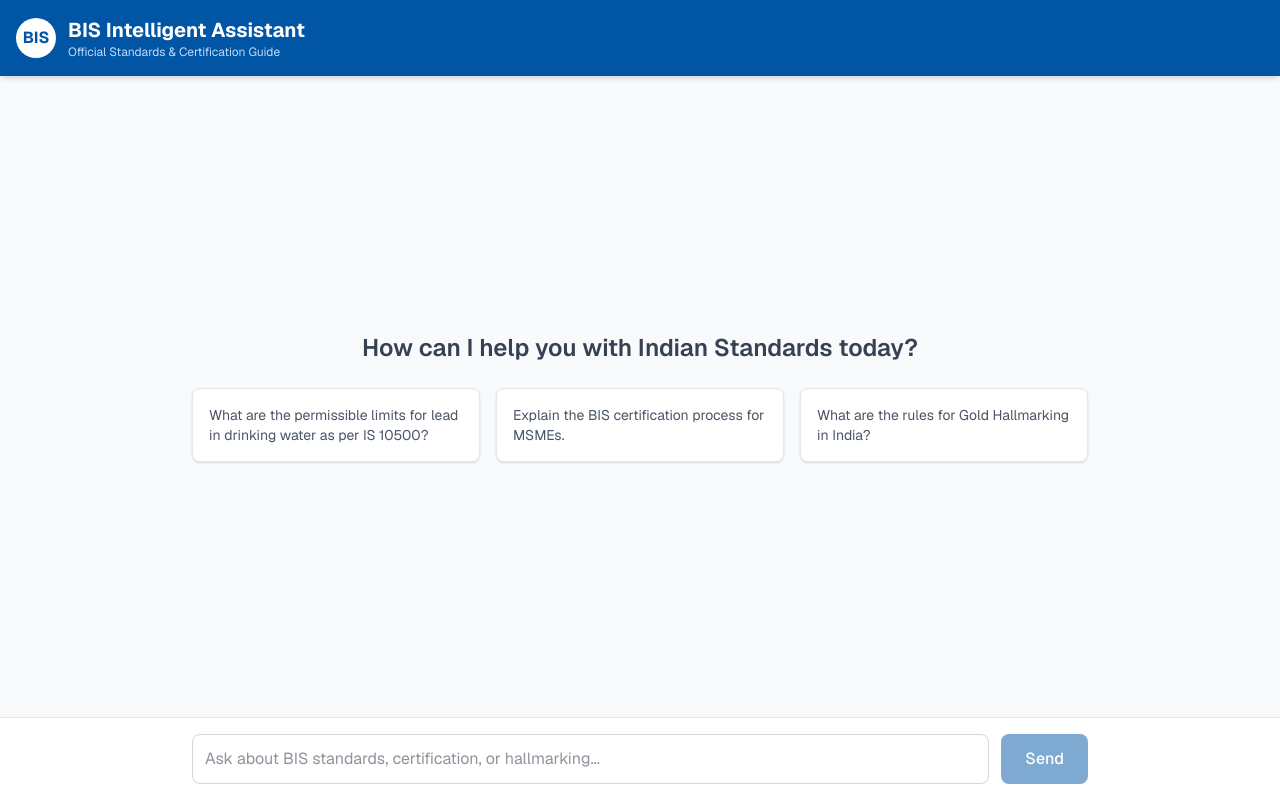
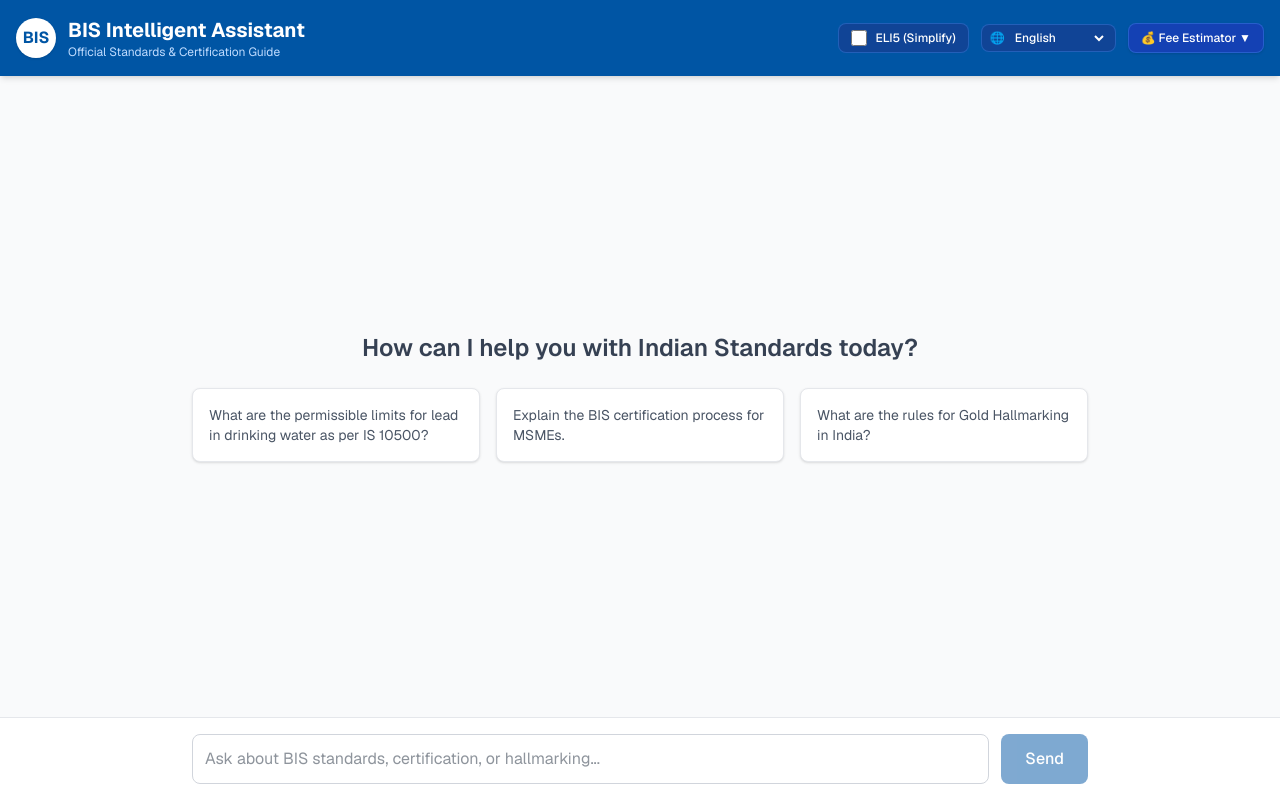
Before and after one commit to aryan-mishra219/bis_standard, a Next.js app in the folder frontend/: page / in a window 1280 px wide. Built offline with nearby package versions, Linux system fonts and the light colour scheme.

Commit message:
Phase 5 - Add ELI5 mode, Multilingual response selection, and MSME Fee Estimator

```diff
--- a/frontend/app/page.js
+++ b/frontend/app/page.js
@@ -6,6 +6,13 @@ export default function ChatInterface() {
   const [messages, setMessages] = useState([]);
   const [input, setInput] = useState("");
   const [isLoading, setIsLoading] = useState(false);
+
+  // Phase 5 Hackathon "Wow" Features States
+  const [language, setLanguage] = useState("English");
+  const [simplify, setSimplify] = useState(false);
+  const [showFeeEstimator, setShowFeeEstimator] = useState(false);
+  const [enterpriseType, setEnterpriseType] = useState("Large");
+
   const messagesEndRef = useRef(null);
 
   const scrollToBottom = () => {
@@ -29,7 +36,7 @@ export default function ChatInterface() {
       const res = await fetch("http://localhost:8000/api/chat", {
         method: "POST",
         headers: { "Content-Type": "application/json" },
-        body: JSON.stringify({ query }),
+        body: JSON.stringify({ query, language, simplify }),
       });
 
       const data = await res.json();
@@ -52,16 +59,116 @@ export default function ChatInterface() {
     "What are the rules for Gold Hallmarking in India?"
   ];
 
+  // Fee calculation logic
+  const baseFee = 100000;
+  let discountPercent = 0;
+  if (enterpriseType === "Small") discountPercent = 50;
+  else if (enterpriseType === "Micro/Startup") discountPercent = 80;
+
+  const finalFee = baseFee * (1 - discountPercent / 100);
+  const savings = baseFee - finalFee;
+
   return (
     <div className="flex flex-col h-screen bg-gray-50 font-sans text-gray-800">
       {/* Header */}
-      <header className="bg-[#0055A4] text-white p-4 shadow-md flex items-center gap-3">
-        <div className="w-10 h-10 bg-white rounded-full flex items-center justify-center font-bold text-[#0055A4]">BIS</div>
-        <div>
-          <h1 className="text-xl font-bold">BIS Intelligent Assistant</h1>
-          <p className="text-xs text-blue-200">Official Standards & Certification Guide</p>
+      <header className="bg-[#0055A4] text-white p-4 shadow-md flex flex-wrap items-center justify-between gap-4">
+        <div className="flex items-center gap-3">
+          <div className="w-10 h-10 bg-white rounded-full flex items-center justify-center font-bold text-[#0055A4] shadow">BIS</div>
+          <div>
+            <h1 className="text-xl font-bold">BIS Intelligent Assistant</h1>
+            <p className="text-xs text-blue-200">Official Standards & Certification Guide</p>
+          </div>
+        </div>
+
+        {/* Control Panel */}
+        <div className="flex items-center flex-wrap gap-3">
+          {/* ELI5 Toggle */}
+          <label className="flex items-center gap-2 text-xs bg-blue-900/60 hover:bg-blue-900 px-3 py-1.5 rounded-lg cursor-pointer border border-blue-400/30 transition">
+            <input
+              type="checkbox"
+              checked={simplify}
+              onChange={(e) => setSimplify(e.target.checked)}
+              className="accent-[#0055A4] w-4 h-4 cursor-pointer"
+            />
+            <span className="font-medium">ELI5 (Simplify)</span>
+          </label>
+
+          {/* Language Selector */}
+          <div className="flex items-center gap-1.5 text-xs bg-blue-900/60 px-2 py-1 rounded-lg border border-blue-400/30">
+            <span className="text-blue-200 font-medium">🌐</span>
+            <select
+              value={language}
+              onChange={(e) => setLanguage(e.target.value)}
+              className="bg-transparent text-white font-medium focus:outline-none cursor-pointer pr-1"
+            >
+              <option value="English" className="text-gray-800">English</option>
+              <option value="Hindi" className="text-gray-800">Hindi (हिंदी)</option>
+              <option value="Tamil" className="text-gray-800">Tamil (தமிழ்)</option>
+              <option value="Bengali" className="text-gray-800">Bengali (বাংলা)</option>
+            </select>
+          </div>
+
+          {/* Fee Estimator Toggle Button */}
+          <button
+            onClick={() => setShowFeeEstimator(!showFeeEstimator)}
+            className={`text-xs px-3 py-1.5 rounded-lg font-medium transition shadow-sm border ${
+              showFeeEstimator
+                ? "bg-amber-400 text-blue-950 border-amber-300 font-bold"
+                : "bg-blue-800/80 hover:bg-blue-800 text-white border-blue-400/30"
+            }`}
+          >
+            💰 Fee Estimator {showFeeEstimator ? "▲" : "▼"}
+          </button>
         </div>
       </header>
+
+      {/* Fee Estimator Banner */}
+      {showFeeEstimator && (
+        <div className="bg-amber-50 border-b border-amber-200 p-4 shadow-inner transition-all">
+          <div className="max-w-4xl mx-auto flex flex-col md:flex-row items-center justify-between gap-4">
+            <div>
+              <h3 className="text-sm font-bold text-amber-900 flex items-center gap-1.5">
+                <span>🏷️</span> BIS Certification Fee Estimator (MSME Concessions)
+              </h3>
+              <p className="text-xs text-amber-700 mt-0.5">
+                Calculate official marking fees according to your enterprise scale.
+              </p>
+            </div>
+
+            <div className="flex flex-wrap items-center gap-4">
+              <div className="flex items-center gap-2">
+                <label className="text-xs font-semibold text-amber-900">Enterprise Scale:</label>
+                <select
+                  value={enterpriseType}
+                  onChange={(e) => setEnterpriseType(e.target.value)}
+                  className="text-xs bg-white border border-amber-300 text-amber-900 rounded-md p-1.5 font-medium focus:outline-none focus:ring-1 focus:ring-amber-500 cursor-pointer shadow-sm"
+                >
+                  <option value="Large">Large Enterprise</option>
+                  <option value="Small">Small Enterprise (50% Off)</option>
+                  <option value="Micro/Startup">Micro / Startup (80% Off)</option>
+                </select>
+              </div>
+
+              <div className="bg-white border border-amber-300 rounded-lg px-4 py-2 text-right shadow-sm">
+                <div className="text-[10px] text-gray-500 uppercase font-semibold">Estimated Marking Fee</div>
+                <div className="text-base font-bold text-emerald-700">
+                  ₹{finalFee.toLocaleString("en-IN")}
+                  {discountPercent > 0 && (
+                    <span className="text-xs text-gray-400 line-through ml-2 font-normal">
+                      ₹{baseFee.toLocaleString("en-IN")}
+                    </span>
+                  )}
+                </div>
+                {savings > 0 && (
+                  <div className="text-[10px] font-bold text-emerald-600">
+                    🎉 You Save ₹{savings.toLocaleString("en-IN")} ({discountPercent}% Concession)
+                  </div>
+                )}
+              </div>
+            </div>
+          </div>
+        </div>
+      )}
 
       {/* Chat Area */}
       <main className="flex-1 overflow-y-auto p-4 md:p-8 space-y-6">
```
Also changed, not shown: 2 other files (tests, documents, lock files or other folders).
